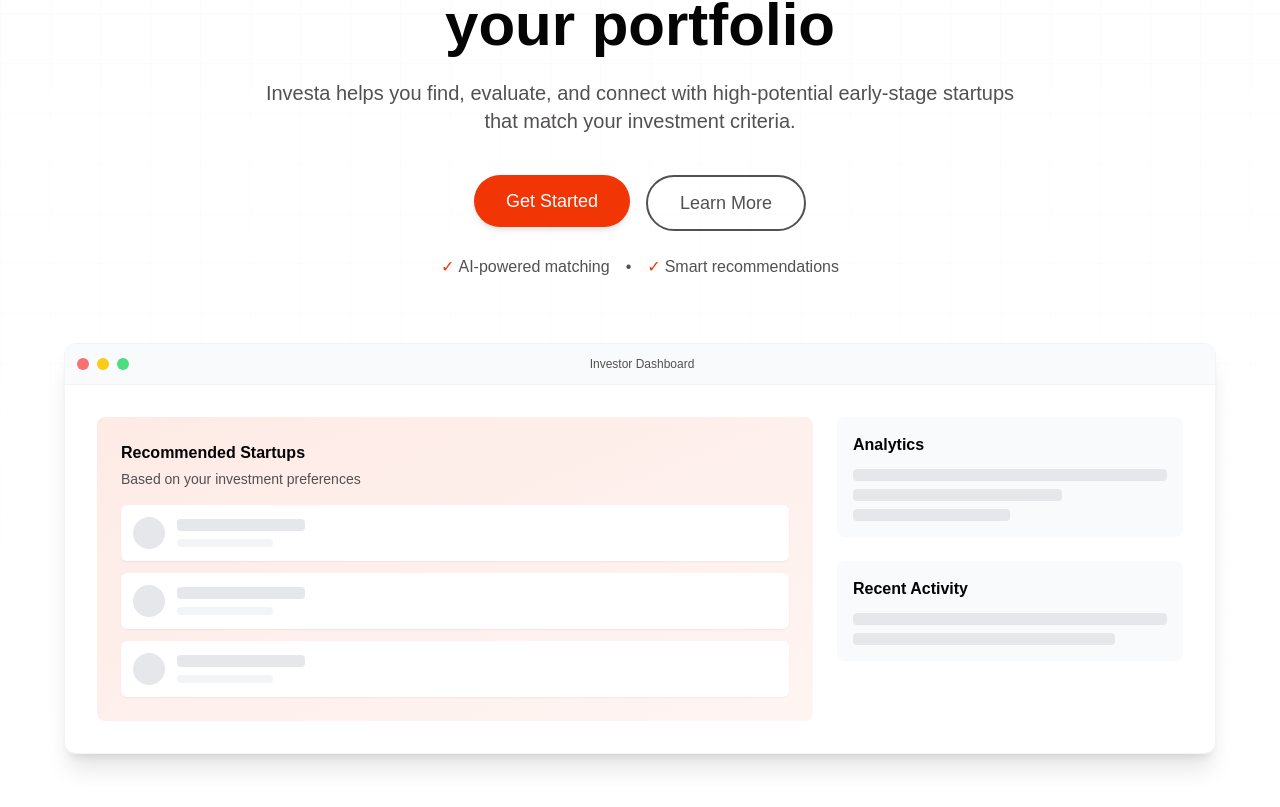
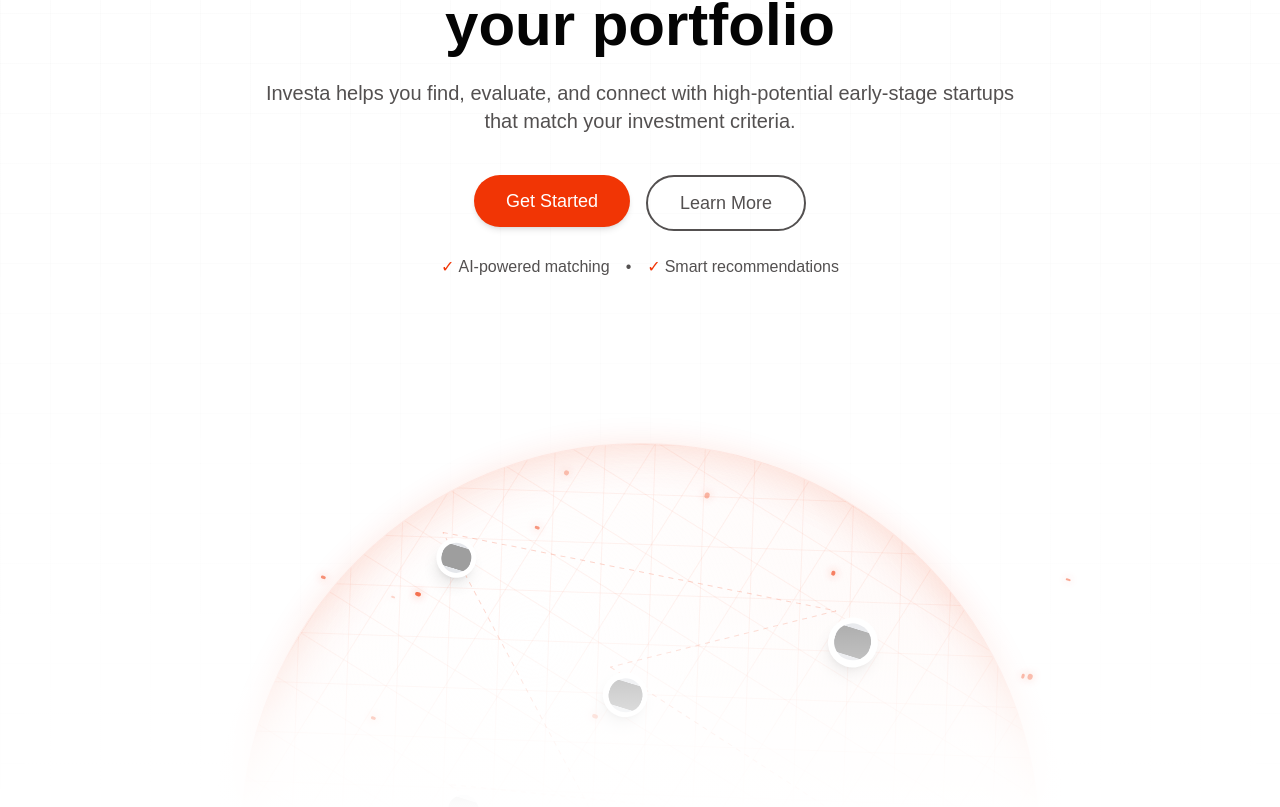
Before and after one commit to aroramrinaal/renvue, a Next.js app: page / in a window 1280 px wide. Shown: the part 187-994 px from the top of the page. Before the commit the page ends 973 px from the top, so only its background shows below. Built offline with nearby package versions, Linux system fonts and the light colour scheme; grey boxes are pictures that could not be loaded.

Commit message:
Refactor homepage layout to integrate GlobeComponent for investor mode, streamline button styles, and enhance overall aesthetics with consistent formatting and improved conditional rendering.

```diff
--- a/src/app/page.tsx
+++ b/src/app/page.tsx
@@ -1,29 +1,30 @@
-"use client";
-import { useState } from "react";
-import Link from "next/link";
-import Image from "next/image";
+"use client"
+import { useState } from "react"
+import Link from "next/link"
+import GlobeComponent from "@/components/globe-component"
 
 export default function Home() {
-  const [mode, setMode] = useState<"investor" | "startup">("investor");
+  const [mode, setMode] = useState<"investor" | "startup">("investor")
 
   return (
     <main className="min-h-screen bg-white relative overflow-hidden">
       {/* Grid Pattern Background */}
       <div className="absolute inset-0 bg-gradient-to-b from-white via-white to-transparent" />
-      <div className="absolute inset-0" style={{
-        backgroundImage: `linear-gradient(to right, #53505008 1px, transparent 1px),
+      <div
+        className="absolute inset-0"
+        style={{
+          backgroundImage: `linear-gradient(to right, #53505008 1px, transparent 1px),
                           linear-gradient(to bottom, #53505008 1px, transparent 1px)`,
-        backgroundSize: '50px 50px',
-        maskImage: 'linear-gradient(to bottom, rgba(0,0,0,0.8) 0%, rgba(0,0,0,0.3) 60%, rgba(0,0,0,0) 100%)',
-        WebkitMaskImage: 'linear-gradient(to bottom, rgba(0,0,0,0.8) 0%, rgba(0,0,0,0.3) 60%, rgba(0,0,0,0) 100%)'
-      }} />
+          backgroundSize: "50px 50px",
+          maskImage: "linear-gradient(to bottom, rgba(0,0,0,0.8) 0%, rgba(0,0,0,0.3) 60%, rgba(0,0,0,0) 100%)",
+          WebkitMaskImage: "linear-gradient(to bottom, rgba(0,0,0,0.8) 0%, rgba(0,0,0,0.3) 60%, rgba(0,0,0,0) 100%)",
+        }}
+      />
 
       <div className="relative z-10 px-6 py-8">
         {/* Navbar */}
         <nav className="flex justify-between items-center mb-12 max-w-7xl mx-auto">
-          <div className="font-bold text-3xl text-investa-primary">
-            Investa
-          </div>
+          <div className="font-bold text-3xl text-investa-primary">Investa</div>
           <div className="flex items-center gap-4">
             {/* Mode Toggle - Elite Design */}
             <div className="relative flex items-center">
@@ -43,36 +44,48 @@ export default function Home() {
                   style={{
                     width: "50%",
                     transform: `translateX(${mode === "investor" ? "0%" : "100%"})`,
-                    boxShadow: "0 0 15px rgba(241, 53, 5, 0.3)"
+                    boxShadow: "0 0 15px rgba(241, 53, 5, 0.3)",
                   }}
                 ></div>
                 <button
                   onClick={() => setMode("investor")}
                   className={`relative z-10 flex items-center min-w-[90px] justify-center py-2 px-4 md:px-6 rounded-full text-sm font-medium transition-all duration-300 ${
-                    mode === "investor"
-                      ? "text-white"
-                      : "text-investa-gray hover:text-investa-dark"
+                    mode === "investor" ? "text-white" : "text-investa-gray hover:text-investa-dark"
                   }`}
                   aria-pressed={mode === "investor"}
                   aria-label="Switch to investor mode"
                 >
-                  <svg className="w-3.5 h-3.5 md:w-4 md:h-4 mr-1 md:mr-1.5 transition-transform group-hover:scale-110" viewBox="0 0 24 24" fill="none" xmlns="http://www.w3.org/2000/svg">
-                    <path d="M12 6V18M18 12H6" stroke="currentColor" strokeWidth="2" strokeLinecap="round"/>
+                  <svg
+                    className="w-3.5 h-3.5 md:w-4 md:h-4 mr-1 md:mr-1.5 transition-transform group-hover:scale-110"
+                    viewBox="0 0 24 24"
+                    fill="none"
+                    xmlns="http://www.w3.org/2000/svg"
+                  >
+                    <path d="M12 6V18M18 12H6" stroke="currentColor" strokeWidth="2" strokeLinecap="round" />
                   </svg>
                   <span>Investor</span>
                 </button>
                 <button
                   onClick={() => setMode("startup")}
                   className={`relative z-10 flex items-center min-w-[90px] justify-center py-2 px-4 md:px-6 rounded-full text-sm font-medium transition-all duration-300 ${
-                    mode === "startup"
-                      ? "text-white"
-                      : "text-investa-gray hover:text-investa-dark"
+                    mode === "startup" ? "text-white" : "text-investa-gray hover:text-investa-dark"
                   }`}
                   aria-pressed={mode === "startup"}
                   aria-label="Switch to startup mode"
                 >
-                  <svg className="w-3.5 h-3.5 md:w-4 md:h-4 mr-1 md:mr-1.5 transition-transform group-hover:scale-110" viewBox="0 0 24 24" fill="none" xmlns="http://www.w3.org/2000/svg">
-                    <path d="M5 16L10 11L13 14L19 8M19 8H14M19 8V13" stroke="currentColor" strokeWidth="2" strokeLinecap="round" strokeLinejoin="round"/>
+                  <svg
+                    className="w-3.5 h-3.5 md:w-4 md:h-4 mr-1 md:mr-1.5 transition-transform group-hover:scale-110"
+                    viewBox="0 0 24 24"
+                    fill="none"
+                    xmlns="http://www.w3.org/2000/svg"
+                  >
+                    <path
+                      d="M5 16L10 11L13 14L19 8M19 8H14M19 8V13"
+                      stroke="currentColor"
+                      strokeWidth="2"
+                      strokeLinecap="round"
+                      strokeLinejoin="round"
+                    />
                   </svg>
                   <span>Startup</span>
                 </button>
@@ -80,7 +93,7 @@ export default function Home() {
             </div>
             <Link href="/get-started">
               <button className="h-10 px-8 border border-gray-300 text-black hover:bg-gray-50 transition-all font-medium text-sm flex items-center justify-center">
-                  Sign In
+                Sign In
               </button>
             </Link>
           </div>
@@ -109,61 +122,21 @@ export default function Home() {
             </button>
           </div>
           <div className="flex justify-center items-center space-x-4 text-investa-gray pt-6">
-            <span className="flex items-center"><span className="text-investa-primary mr-1">✓</span> AI-powered matching</span>
+            <span className="flex items-center">
+              <span className="text-investa-primary mr-1">✓</span> AI-powered matching
+            </span>
             <span className="hidden md:inline">•</span>
-            <span className="flex items-center"><span className="text-investa-primary mr-1">✓</span> Smart recommendations</span>
+            <span className="flex items-center">
+              <span className="text-investa-primary mr-1">✓</span> Smart recommendations
+            </span>
           </div>
         </div>
 
-        {/* Dashboard Preview Section */}
-        <div className="max-w-6xl mx-auto">
-          {mode === "investor" ? (
-            <div className="bg-white rounded-xl shadow-xl overflow-hidden border border-gray-100">
-              <div className="bg-gray-50 p-3 border-b border-gray-100 flex items-center justify-between">
-                <div className="flex items-center space-x-2">
-                  <div className="w-3 h-3 rounded-full bg-red-400"></div>
-                  <div className="w-3 h-3 rounded-full bg-yellow-400"></div>
-                  <div className="w-3 h-3 rounded-full bg-green-400"></div>
-                </div>
-                <div className="text-xs text-investa-gray">Investor Dashboard</div>
-                <div className="w-12"></div>
-              </div>
-              <div className="p-8 grid grid-cols-2 md:grid-cols-3 gap-6">
-                <div className="col-span-2 bg-gradient-to-br from-investa-primary/10 to-investa-primary/5 rounded-lg p-6">
-                  <h3 className="font-semibold text-investa-dark mb-1">Recommended Startups</h3>
-                  <p className="text-sm text-investa-gray">Based on your investment preferences</p>
-                  <div className="mt-4 space-y-3">
-                    {[1, 2, 3].map((i) => (
-                      <div key={i} className="bg-white p-3 rounded-md shadow-sm flex items-center">
-                        <div className="w-8 h-8 rounded-full bg-gray-200 mr-3"></div>
-                        <div>
-                          <div className="h-3 w-32 bg-gray-200 rounded"></div>
-                          <div className="h-2 w-24 bg-gray-100 rounded mt-2"></div>
-                        </div>
-                      </div>
-                    ))}
-                  </div>
-                </div>
-                <div className="col-span-1 space-y-6">
-                  <div className="bg-gray-50 rounded-lg p-4">
-                    <h3 className="font-semibold text-investa-dark mb-1">Analytics</h3>
-                    <div className="mt-3 space-y-2">
-                      <div className="h-3 w-full bg-gray-200 rounded"></div>
-                      <div className="h-3 w-2/3 bg-gray-200 rounded"></div>
-                      <div className="h-3 w-1/2 bg-gray-200 rounded"></div>
-                    </div>
-                  </div>
-                  <div className="bg-gray-50 rounded-lg p-4">
-                    <h3 className="font-semibold text-investa-dark mb-1">Recent Activity</h3>
-                    <div className="mt-3 space-y-2">
-                      <div className="h-3 w-full bg-gray-200 rounded"></div>
-                      <div className="h-3 w-5/6 bg-gray-200 rounded"></div>
-                    </div>
-                  </div>
-                </div>
-              </div>
-            </div>
-          ) : (
+        {/* Conditional Content Based on Mode */}
+        {mode === "investor" ? (
+          <GlobeComponent />
+        ) : (
+          <div className="max-w-6xl mx-auto">
             <div className="bg-white rounded-xl shadow-xl overflow-hidden border border-gray-100">
               <div className="bg-gray-50 p-3 border-b border-gray-100 flex items-center justify-between">
                 <div className="flex items-center space-x-2">
@@ -208,9 +181,9 @@ export default function Home() {
                 </div>
               </div>
             </div>
-          )}
-        </div>
+          </div>
+        )}
       </div>
     </main>
-  );
+  )
 }
--- /dev/null
+++ b/src/components/globe-component.tsx
@@ -0,0 +1,151 @@
+"use client"
+import { useEffect, useRef } from "react"
+import Image from "next/image"
+
+interface CompanyLogo {
+  id: number
+  name: string
+  position: { x: number; y: number }
+  size: number
+}
+
+export default function GlobeComponent() {
+  const globeRef = useRef<HTMLDivElement>(null)
+
+  // Sample company logos with positions
+  const companyLogos: CompanyLogo[] = [
+    { id: 1, name: "Company A", position: { x: 15, y: 20 }, size: 40 },
+    { id: 2, name: "Company B", position: { x: 65, y: 15 }, size: 50 },
+    { id: 3, name: "Company C", position: { x: 40, y: 30 }, size: 45 },
+    { id: 4, name: "Company D", position: { x: 75, y: 40 }, size: 35 },
+    { id: 5, name: "Company E", position: { x: 25, y: 50 }, size: 42 },
+    { id: 6, name: "Company F", position: { x: 55, y: 60 }, size: 38 },
+  ]
+
+  useEffect(() => {
+    // Animation for the globe rotation
+    const globe = globeRef.current
+    if (!globe) return
+
+    let rotation = 0
+    const animate = () => {
+      rotation += 0.05
+      if (globe) {
+        globe.style.transform = `rotateZ(${rotation}deg)`
+      }
+      requestAnimationFrame(animate)
+    }
+
+    const animationId = requestAnimationFrame(animate)
+
+    return () => {
+      cancelAnimationFrame(animationId)
+    }
+  }, [])
+
+  return (
+    <div className="relative w-full h-[500px] overflow-hidden mt-16">
+      {/* Globe Base */}
+      <div className="absolute left-1/2 bottom-0 transform -translate-x-1/2 translate-y-1/2">
+        {/* Main Globe */}
+        <div
+          ref={globeRef}
+          className="w-[800px] h-[800px] rounded-full relative"
+          style={{
+            background: "radial-gradient(circle at 30% 30%, rgba(255, 255, 255, 0.8), rgba(241, 53, 5, 0.05))",
+            boxShadow: "inset 0 0 50px rgba(241, 53, 5, 0.2), 0 0 30px rgba(241, 53, 5, 0.1)",
+            border: "1px solid rgba(241, 53, 5, 0.1)",
+          }}
+        >
+          {/* Grid Lines */}
+          <div
+            className="absolute inset-0 rounded-full opacity-20"
+            style={{
+              backgroundImage: `linear-gradient(to right, rgba(241, 53, 5, 0.3) 1px, transparent 1px),
+                                linear-gradient(to bottom, rgba(241, 53, 5, 0.3) 1px, transparent 1px)`,
+              backgroundSize: "50px 50px",
+              transform: "rotate(15deg)",
+            }}
+          ></div>
+          <div
+            className="absolute inset-0 rounded-full opacity-20"
+            style={{
+              backgroundImage: `linear-gradient(to right, rgba(241, 53, 5, 0.3) 1px, transparent 1px),
+                                linear-gradient(to bottom, rgba(241, 53, 5, 0.3) 1px, transparent 1px)`,
+              backgroundSize: "50px 50px",
+              transform: "rotate(-15deg)",
+            }}
+          ></div>
+
+          {/* Company Logos */}
+          {companyLogos.map((logo) => (
+            <div
+              key={logo.id}
+              className="absolute flex items-center justify-center bg-white rounded-full shadow-lg transform hover:scale-110 transition-transform duration-300"
+              style={{
+                left: `${logo.position.x}%`,
+                top: `${logo.position.y}%`,
+                width: `${logo.size}px`,
+                height: `${logo.size}px`,
+                zIndex: 10,
+              }}
+            >
+              <div className="w-3/4 h-3/4 rounded-full bg-gray-200 flex items-center justify-center overflow-hidden">
+                <Image
+                  src={`/placeholder.svg?height=${logo.size}&width=${logo.size}`}
+                  alt={logo.name}
+                  width={logo.size}
+                  height={logo.size}
+                  className="object-cover"
+                />
+              </div>
+            </div>
+          ))}
+
+          {/* Glowing Dots */}
+          {Array.from({ length: 20 }).map((_, i) => (
+            <div
+              key={i}
+              className="absolute rounded-full bg-investa-primary"
+              style={{
+                left: `${Math.random() * 100}%`,
+                top: `${Math.random() * 100}%`,
+                width: `${Math.random() * 4 + 2}px`,
+                height: `${Math.random() * 4 + 2}px`,
+                opacity: Math.random() * 0.5 + 0.2,
+                boxShadow: "0 0 8px rgba(241, 53, 5, 0.8)",
+              }}
+            ></div>
+          ))}
+
+          {/* Connection Lines */}
+          <svg className="absolute inset-0 w-full h-full" style={{ zIndex: 5 }}>
+            {companyLogos.map((logo, i) => {
+              const nextLogo = companyLogos[(i + 1) % companyLogos.length]
+              return (
+                <line
+                  key={`line-${i}`}
+                  x1={`${logo.position.x}%`}
+                  y1={`${logo.position.y}%`}
+                  x2={`${nextLogo.position.x}%`}
+                  y2={`${nextLogo.position.y}%`}
+                  stroke="rgba(241, 53, 5, 0.2)"
+                  strokeWidth="1"
+                  strokeDasharray="5,5"
+                />
+              )
+            })}
+          </svg>
+        </div>
+      </div>
+
+      {/* Overlay gradient to create the "emerging from bottom" effect */}
+      <div
+        className="absolute bottom-0 left-0 right-0 h-1/2 pointer-events-none"
+        style={{
+          background: "linear-gradient(to top, white 10%, rgba(255, 255, 255, 0.8) 40%, transparent 100%)",
+        }}
+      ></div>
+    </div>
+  )
+}
```
